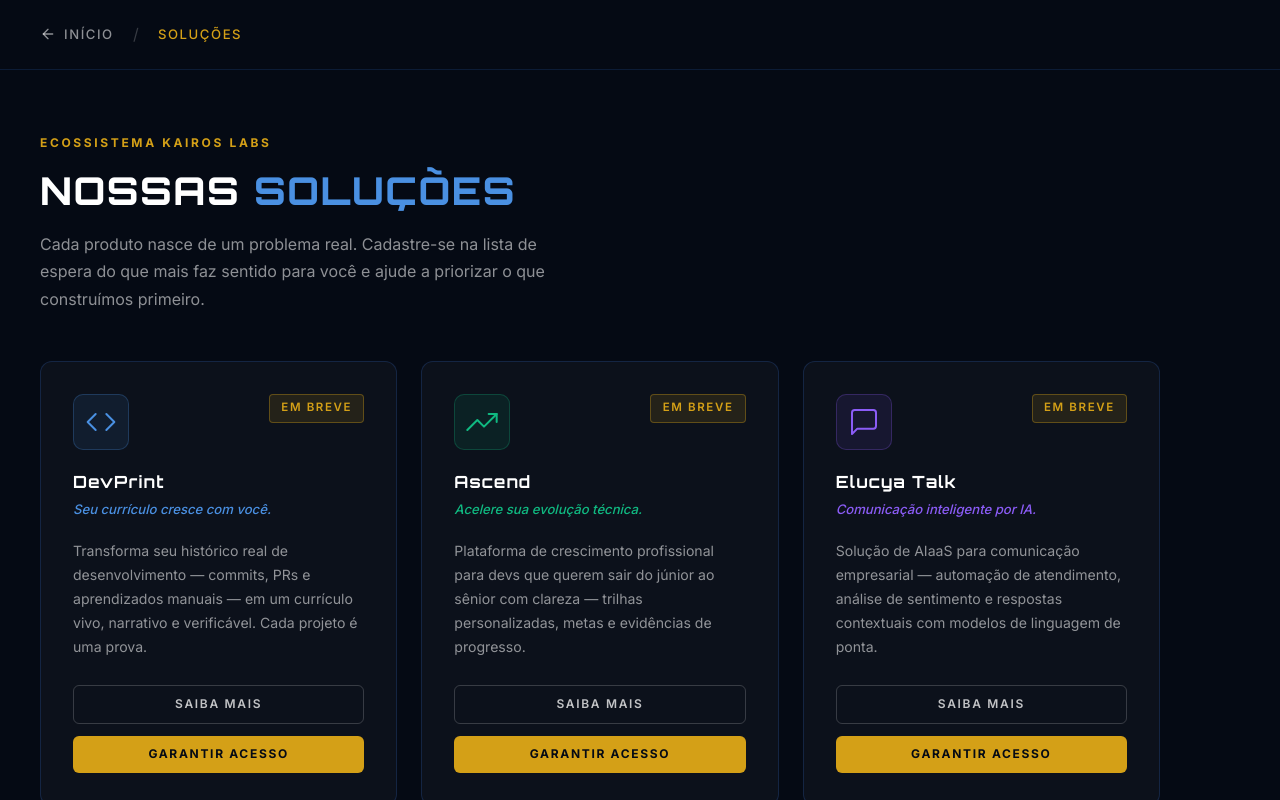
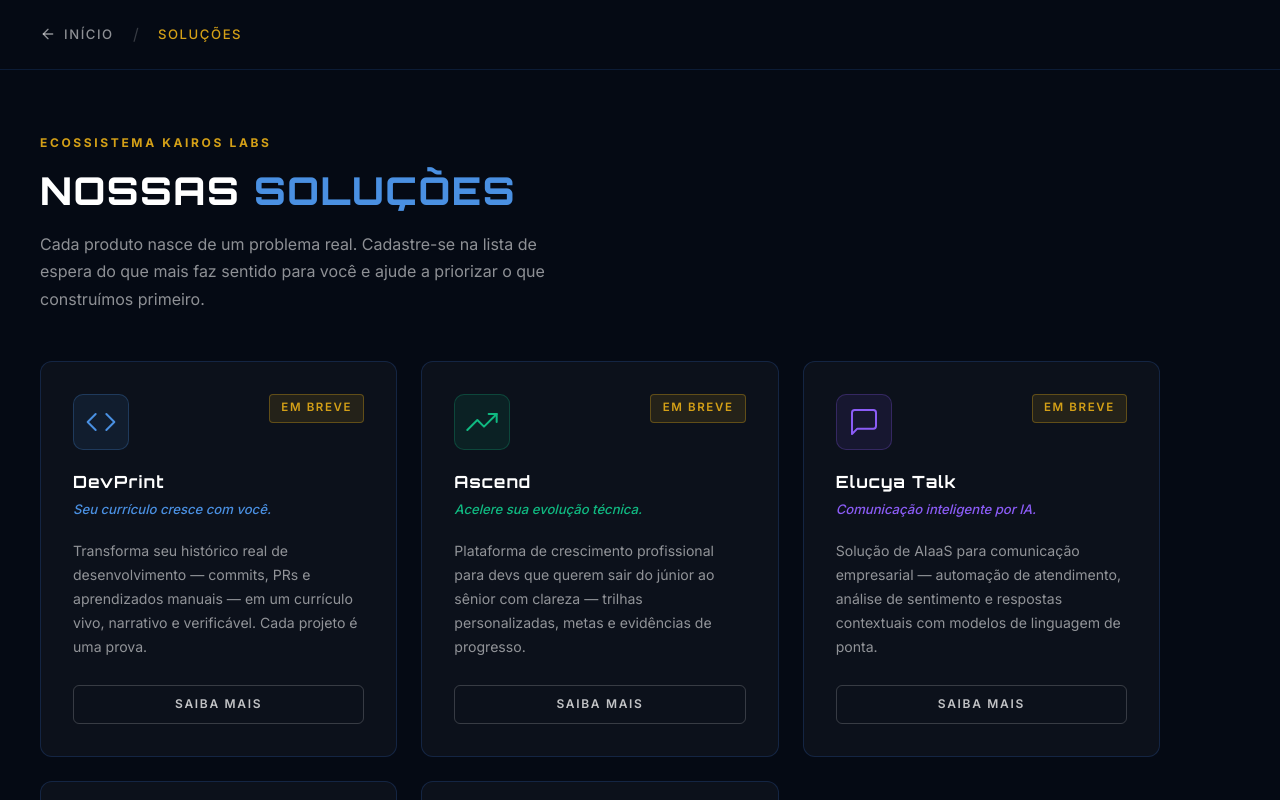
Before and after one commit to CabPiz/kairos-labs, a Next.js app: page /solucoes in a window 1280 px wide. Shown: the top 800 px of the page. Built offline with nearby package versions, Linux system fonts and the light colour scheme.

Commit message:
refactor(solucoes): remove botão garantir acesso dos cards da vitrine
O CTA de lista de espera foi centralizado na página de detalhe
do produto (/solucoes/[slug]). Os cards da vitrine mantêm apenas
o botão Saiba mais, evitando duplicidade de fluxo.

Closes #9

```diff
--- a/app/solucoes/page.tsx
+++ b/app/solucoes/page.tsx
@@ -327,21 +327,12 @@ function ProdutoCard({ produto }: { produto: (typeof produtos)[number] }) {
         {produto.descricao}
       </p>
 
-      {/* Rodapé do card: saiba mais + CTA */}
-      <div
-        style={{
-          display: "flex",
-          gap: "0.75rem",
-          marginTop: "0.4rem",
-          flexWrap: "wrap",
-        }}
-      >
+      {/* Rodapé do card: saiba mais */}
+      <div style={{ marginTop: "0.4rem" }}>
         <Link
           href={`/solucoes/${produto.slug}`}
           style={{
-            flex: 1,
-            minWidth: "120px",
-            display: "inline-flex",
+            display: "flex",
             alignItems: "center",
             justifyContent: "center",
             padding: "0.6rem 1rem",
@@ -366,36 +357,6 @@ function ProdutoCard({ produto }: { produto: (typeof produtos)[number] }) {
         >
           Saiba mais
         </Link>
-
-        <button
-          onClick={() => {
-            // TODO(#9): abrir modal de waitlist com product_id = produto.slug
-            console.log("waitlist:", produto.slug);
-          }}
-          style={{
-            flex: 1,
-            minWidth: "160px",
-            padding: "0.6rem 1rem",
-            fontSize: "0.75rem",
-            fontWeight: 700,
-            letterSpacing: "0.14em",
-            textTransform: "uppercase",
-            color: "#050a14",
-            background: "#d4a017",
-            border: "none",
-            borderRadius: "6px",
-            cursor: "pointer",
-            transition: "background 0.2s",
-          }}
-          onMouseOver={(e) =>
-            ((e.currentTarget as HTMLButtonElement).style.background = "#b8860f")
-          }
-          onMouseOut={(e) =>
-            ((e.currentTarget as HTMLButtonElement).style.background = "#d4a017")
-          }
-        >
-          Garantir Acesso
-        </button>
       </div>
     </div>
   );
```
